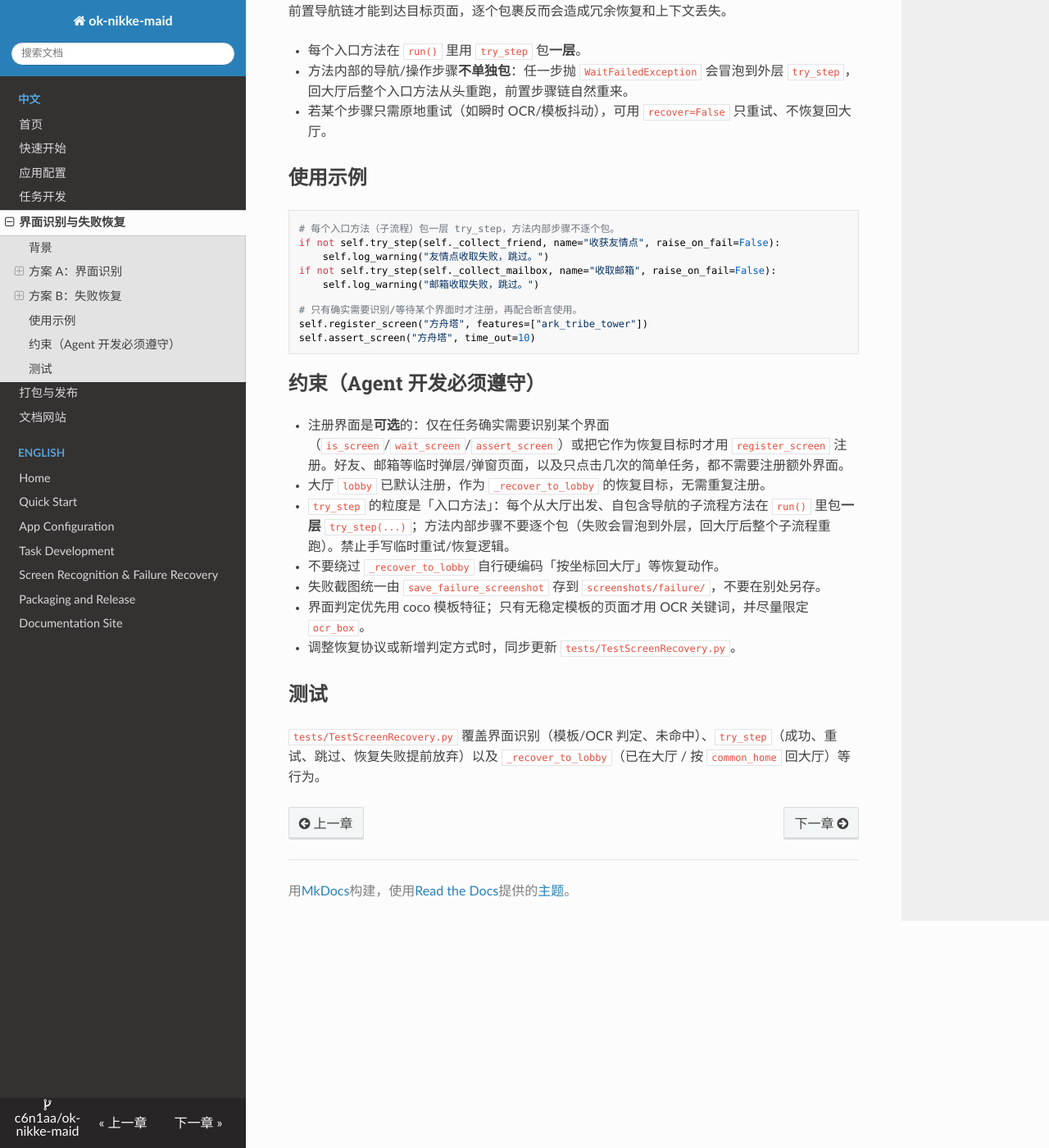
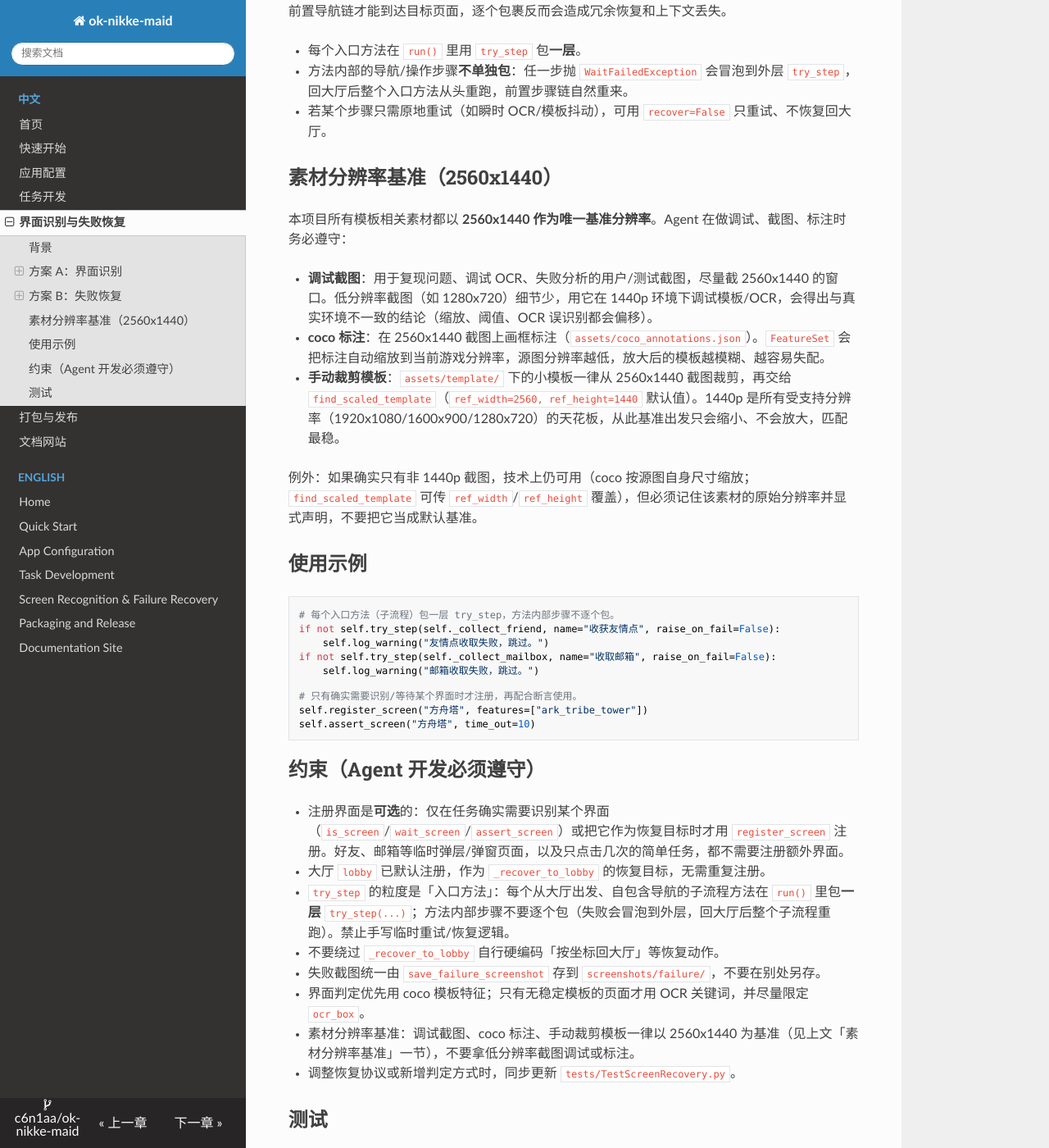
Before and after one commit to c6n1aa/ok-nikke, an MkDocs documentation site: the page built from docs/screen-and-recovery.md, in a window 1280 px wide and 1400 px high, scrolled down 1896 px. Shown: the whole window at 82% size. Built offline with MkDocs 1.6.1, drawn with Linux system fonts in a browser that asks for light colours; nearby versions of some CDN libraries.

Commit message:
docs: document 2560x1440 asset resolution baseline for screenshots and coco annotations

````diff
--- a/docs/screen-and-recovery.md
+++ b/docs/screen-and-recovery.md
@@ -59,6 +59,16 @@ self.try_step(step_fn, name=None, retries=2, recover=True, raise_on_fail=True) -
 - 方法内部的导航/操作步骤**不单独包**：任一步抛 `WaitFailedException` 会冒泡到外层 `try_step`，回大厅后整个入口方法从头重跑，前置步骤链自然重来。
 - 若某个步骤只需原地重试（如瞬时 OCR/模板抖动），可用 `recover=False` 只重试、不恢复回大厅。
 
+## 素材分辨率基准（2560x1440）
+
+本项目所有模板相关素材都以 **2560x1440 作为唯一基准分辨率**。Agent 在做调试、截图、标注时务必遵守：
+
+- **调试截图**：用于复现问题、调试 OCR、失败分析的用户/测试截图，尽量截 2560x1440 的窗口。低分辨率截图（如 1280x720）细节少，用它在 1440p 环境下调试模板/OCR，会得出与真实环境不一致的结论（缩放、阈值、OCR 误识别都会偏移）。
+- **coco 标注**：在 2560x1440 截图上画框标注（`assets/coco_annotations.json`）。`FeatureSet` 会把标注自动缩放到当前游戏分辨率，源图分辨率越低，放大后的模板越模糊、越容易失配。
+- **手动裁剪模板**：`assets/template/` 下的小模板一律从 2560x1440 截图裁剪，再交给 `find_scaled_template`（`ref_width=2560, ref_height=1440` 默认值）。1440p 是所有受支持分辨率（1920x1080/1600x900/1280x720）的天花板，从此基准出发只会缩小、不会放大，匹配最稳。
+
+例外：如果确实只有非 1440p 截图，技术上仍可用（coco 按源图自身尺寸缩放；`find_scaled_template` 可传 `ref_width`/`ref_height` 覆盖），但必须记住该素材的原始分辨率并显式声明，不要把它当成默认基准。
+
 ## 使用示例
 
 ```python
@@ -81,6 +91,7 @@ self.assert_screen("方舟塔", time_out=10)
 - 不要绕过 `_recover_to_lobby` 自行硬编码「按坐标回大厅」等恢复动作。
 - 失败截图统一由 `save_failure_screenshot` 存到 `screenshots/failure/`，不要在别处另存。
 - 界面判定优先用 coco 模板特征；只有无稳定模板的页面才用 OCR 关键词，并尽量限定 `ocr_box`。
+- 素材分辨率基准：调试截图、coco 标注、手动裁剪模板一律以 2560x1440 为基准（见上文「素材分辨率基准」一节），不要拿低分辨率截图调试或标注。
 - 调整恢复协议或新增判定方式时，同步更新 `tests/TestScreenRecovery.py`。
 
 ## 测试
````
Also changed, not shown: docs/en/screen-and-recovery.md (+11 -0 lines).
